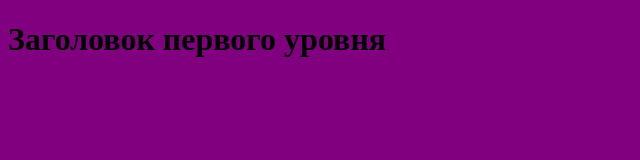
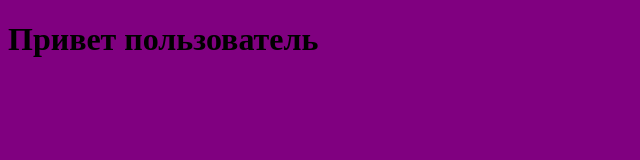
Before and after one commit to AlexRizeTime/github-beginner, a plain HTML site: page index.html in a window 1280 px wide. Shown: the whole page, without its empty margins (0-640 px from the left). Drawn offline with Linux system fonts and the light colour scheme.

Commit message:
Добавили приветствие

```diff
--- a/index.html
+++ b/index.html
@@ -7,6 +7,6 @@
 	<link rel="stylesheet" href="style.css">
 </head>
 <body>
-	<h1>Заголовок первого уровня</h1>
+	<h1>Привет пользователь</h1>
 </body>
 </html>
```
